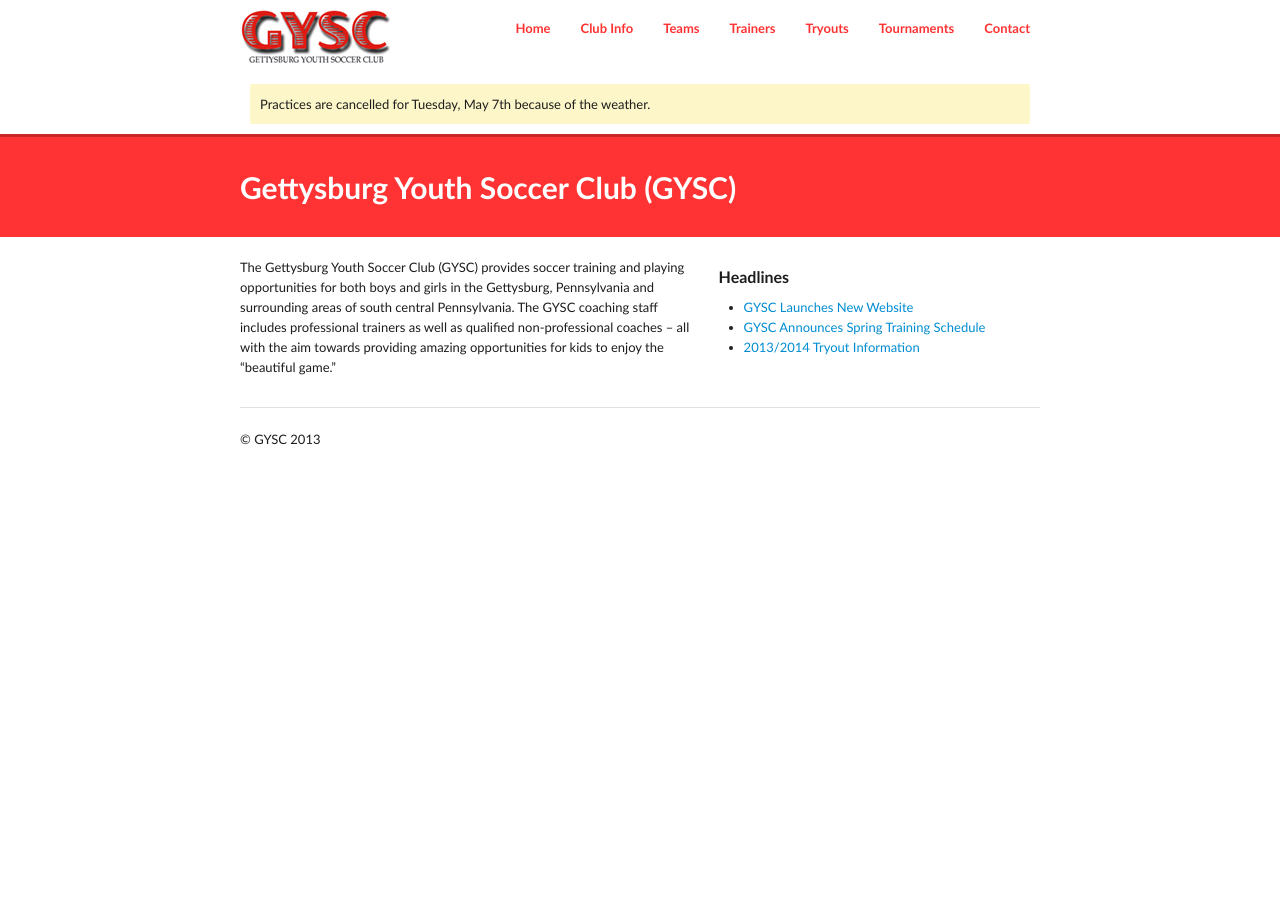
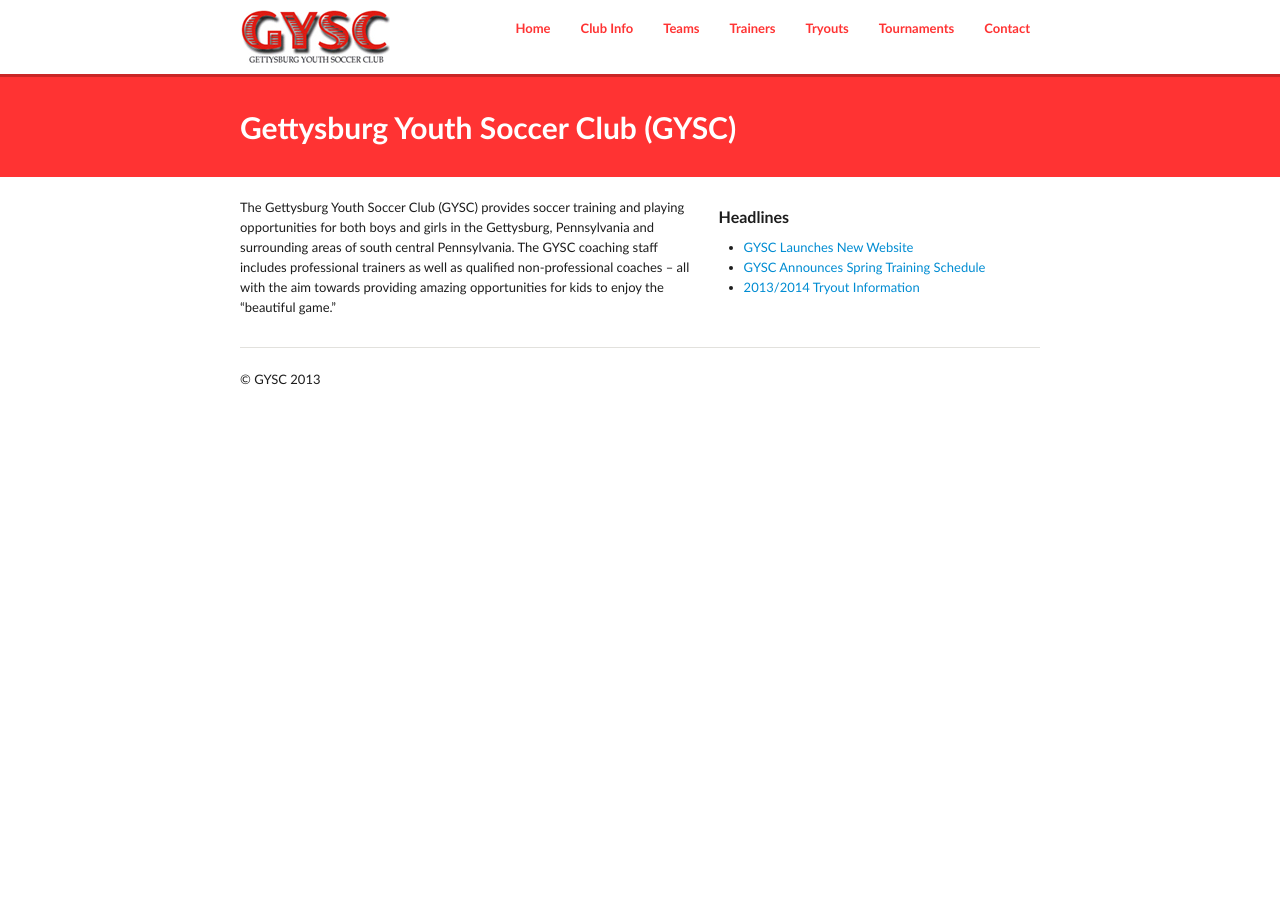
Before and after one commit to GYSC/gysc.github.com, a Jekyll site: the page built from index.md, in a window 1280 px wide. Built offline with Jekyll 4.4.1, drawn with Linux system fonts in a browser that asks for light colours; Markdown is read by kramdown in place of the engine named in the settings.

Commit message:
Update _config.yml

```diff
--- a/_config.yml
+++ b/_config.yml
@@ -1,5 +1,5 @@
 title: Gettysburg Youth Soccer Club
-message: Practices are cancelled for Tuesday, May 7th because of the weather.
+message:
 
 #build config
 server: true
```
